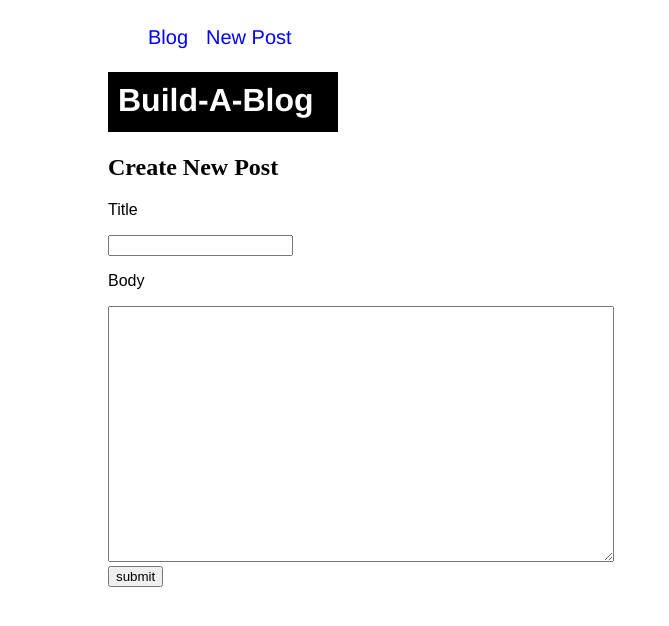
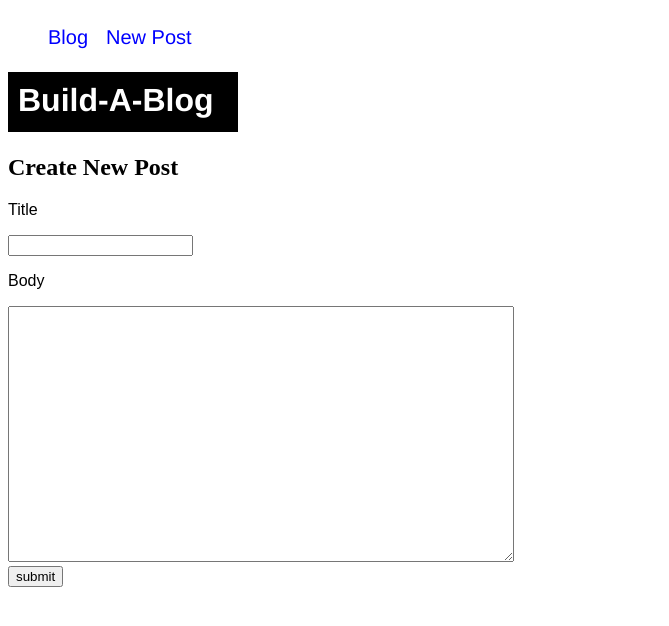
Before and after one commit to gregwienecke/build-a-blog, a Python web app: template templates/newpost.html in a window 1280 px wide. Shown: the top 626 px of the page, without its empty margins (0-669 px from the left). Run offline with Jinja, Linux system fonts and the light colour scheme; the template is opened without the code that fills it, so the values that code supplies are empty.

Commit message:
removed left margin

```diff
--- a/templates/base.html
+++ b/templates/base.html
@@ -26,9 +26,7 @@
 				font-family: sans-serif;
 			}
 
-			body {
-				padding-left: 100px;
-			}
+
 
 			#nav {
 				height: 25px;
```
